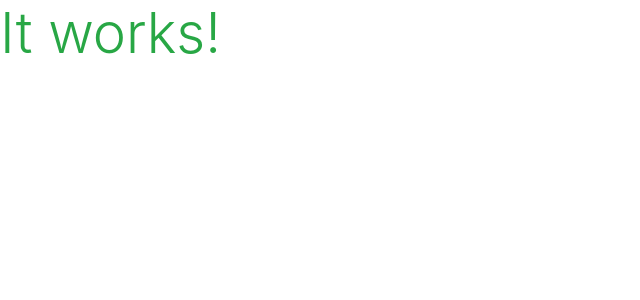
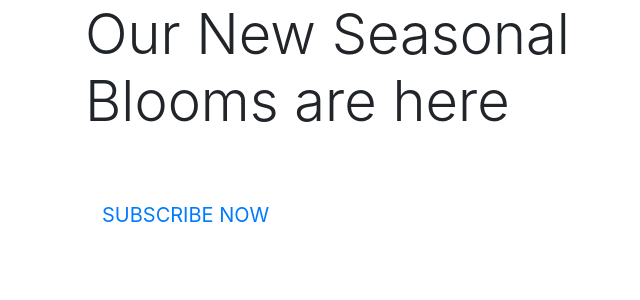
Before and after one commit to VMBlakelock/bouquetnblooms, a Django app: page / in a window 1280 px wide. Shown: the top 300 px of the page, without its empty margins (0-640 px from the left). Run offline with Django 3.2, Linux system fonts and the light colour scheme; some libraries are stand-ins or nearby versions.

Commit message:
added home page content

```diff
--- a/home/templates/home/index.html
+++ b/home/templates/home/index.html
@@ -2,6 +2,28 @@
 {% load static %}
 
 
+{% block page_header %}
+<div class="container header-container">
+    <div class="row">
+        <div class="col"></div>
+    </div>
+</div>
+
+{% endblock %}
+
 {% block content %}
-    <h1 class="display-4 text-success">It works!</h1>
+<div class="container h-100">
+    <div class="row h-100">
+        <div class="col-7 col-md-6 my-auto">
+            <h1 class="display-4 logo-font text-black">
+                Our New Seasonal Blooms are here
+            </h1>
+            <div class="my-5">
+                <h4>
+                    <a href="" class="shop-now-button btn btn-lg rounded-6 text-uppercase py-3">Subscribe now</a>
+                </h4>
+            </div>
+        </div>
+    </div>
+</div>
 {% endblock %}
```
